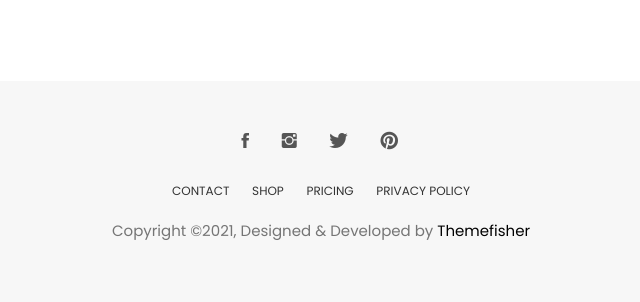
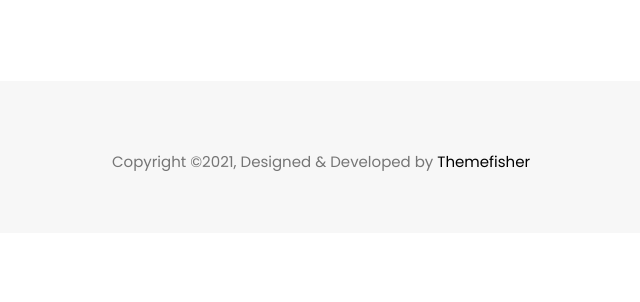
Before and after one commit to Rrens/ajishop, a PHP site: page /checkout.php?id_cart=1 in a window 1280 px wide. Shown: the part 1388-1690 px from the top of the page, without its empty margins (319-959 px from the left). After the commit the page ends 1559 px from the top, so only its background shows below. Run offline with PHP 8.4, Linux system fonts and the light colour scheme; data that the repository does not hold is empty; some libraries are stand-ins or nearby versions; some web fonts are replaced.

Commit message:
update footer

```diff
--- a/components/footer.php
+++ b/components/footer.php
@@ -2,42 +2,6 @@
     <div class="container">
         <div class="row">
             <div class="col-md-12">
-                <ul class="social-media">
-                    <li>
-                        <a href="https://www.facebook.com/themefisher">
-                            <i class="tf-ion-social-facebook"></i>
-                        </a>
-                    </li>
-                    <li>
-                        <a href="https://www.instagram.com/themefisher">
-                            <i class="tf-ion-social-instagram"></i>
-                        </a>
-                    </li>
-                    <li>
-                        <a href="https://www.twitter.com/themefisher">
-                            <i class="tf-ion-social-twitter"></i>
-                        </a>
-                    </li>
-                    <li>
-                        <a href="https://www.pinterest.com/themefisher/">
-                            <i class="tf-ion-social-pinterest"></i>
-                        </a>
-                    </li>
-                </ul>
-                <ul class="footer-menu text-uppercase">
-                    <li>
-                        <a href="contact.html">CONTACT</a>
-                    </li>
-                    <li>
-                        <a href="shop.html">SHOP</a>
-                    </li>
-                    <li>
-                        <a href="pricing.html">Pricing</a>
-                    </li>
-                    <li>
-                        <a href="contact.html">PRIVACY POLICY</a>
-                    </li>
-                </ul>
                 <p class="copyright-text">Copyright &copy;2021, Designed &amp; Developed by <a href="https://themefisher.com/">Themefisher</a></p>
             </div>
         </div>
```
